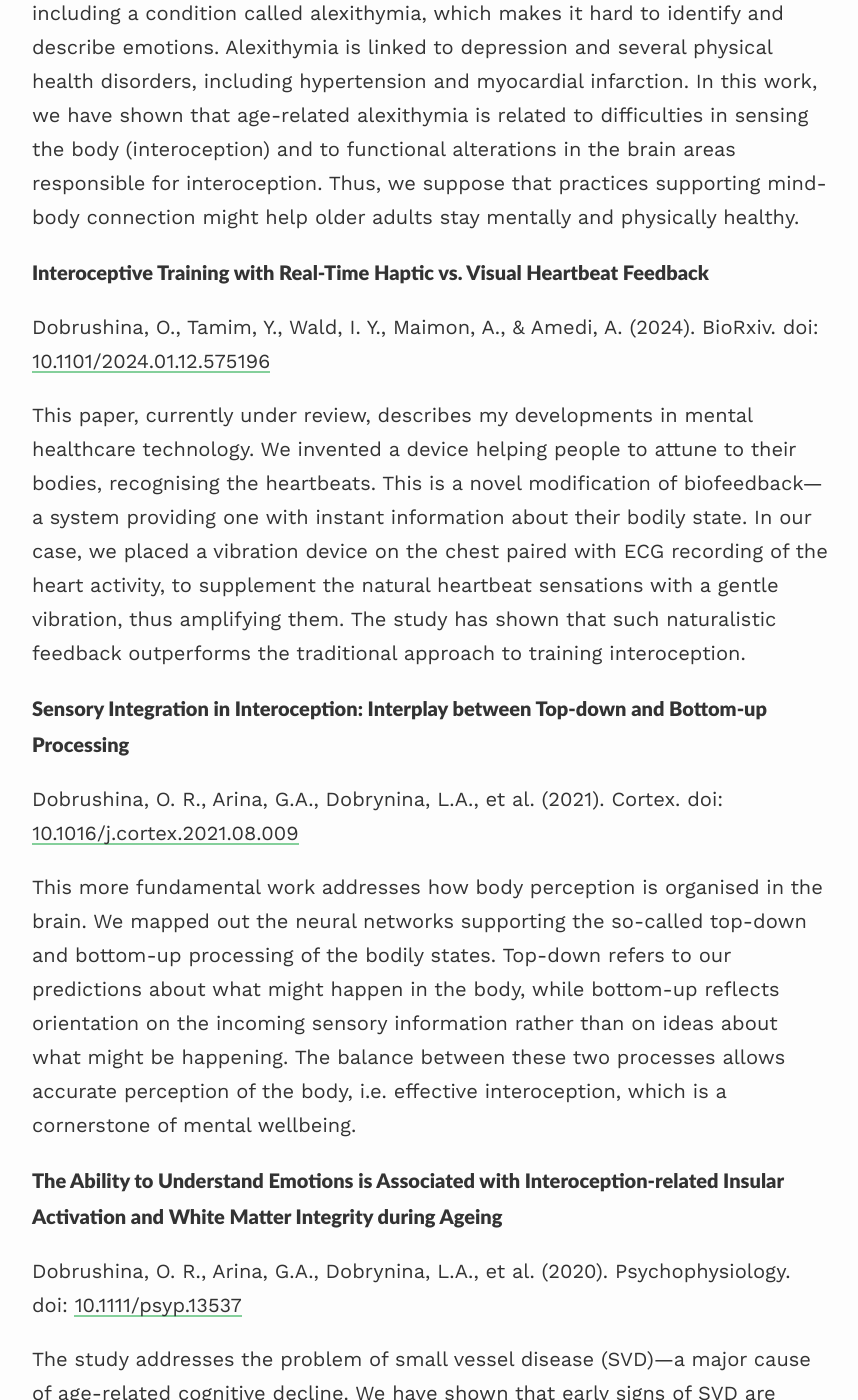
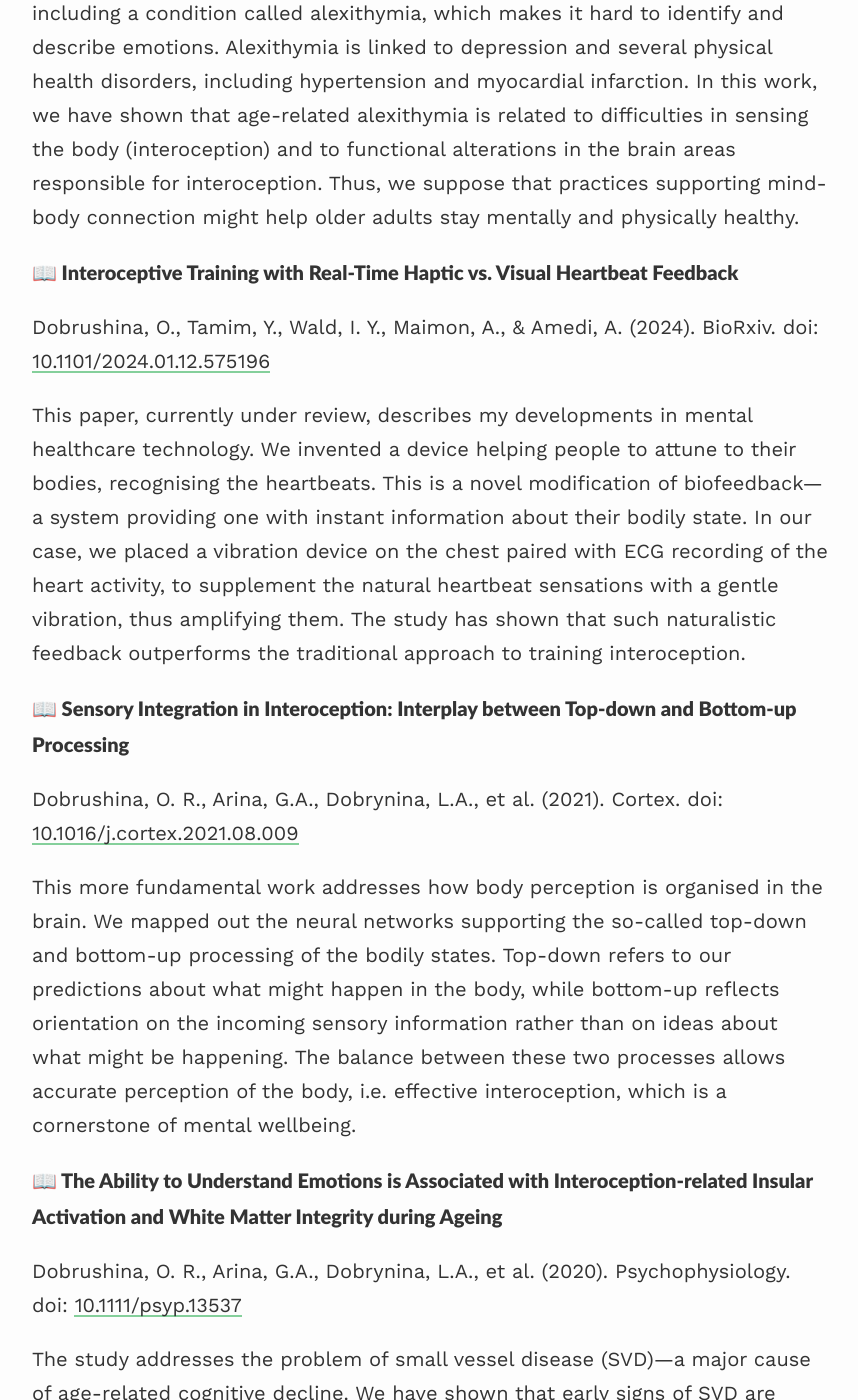
Before and after one commit to dobrushina/dobrushina.github.io, a Jekyll site: the page built from Research.md, in a window 1280 px wide and 1400 px high, scrolled down 669 px. Shown: the whole window, without its empty margins (208-1066 px from the left). Built offline with Jekyll 4.4.1, drawn with Linux system fonts in a browser that asks for light colours; nearby versions of some CDN libraries; part of the change alters nothing that is shown; some of the changed text lies outside the part shown.

Commit message:
book symbols

```diff
--- a/Research.md
+++ b/Research.md
@@ -7,34 +7,34 @@ published: true
 *As a researcher, I study how the brain-body connection influences our mental wellbeing to develop new therapeutic approaches for people whose brains work differently. I draw insight from psychology, neuroscience, and neurotechnology. Currently, I am based at the University of Strathclyde in Glasgow, in the Laboratory for Innovation in Autism.
 Below is a list of my main scientific works (out of 28 articles), with a plain language explanation of what and why we did. The full list can be found on [Google Scholar](https://scholar.google.com/citations?user=qFhYjmMAAAAJ&hl=en).*
 
-#### Age-Related Changes of Interoceptive Brain Networks: Implications for Interoception and Alexithymia
+#### &#128214; Age-Related Changes of Interoceptive Brain Networks: Implications for Interoception and Alexithymia
 Dobrushina, O. R., Dobrynina, L. A., Arina, G. A., et al. (2024). Emotion.
 doi: [10.1037/emo0001366](http://dx.doi.org/10.1037/emo0001366)
 
 As people age, they might experience changes in how they process emotions, including a condition called alexithymia, which makes it hard to identify and describe emotions. Alexithymia is linked to depression and several physical health disorders, including hypertension and myocardial infarction. In this work, we have shown that age-related alexithymia is related to difficulties in sensing the body (interoception) and to functional alterations in the brain areas responsible for interoception. Thus, we suppose that practices supporting mind-body connection might help older adults stay mentally and physically healthy.
 
 
-#### Interoceptive Training with Real-Time Haptic vs. Visual Heartbeat Feedback
+#### &#128214; Interoceptive Training with Real-Time Haptic vs. Visual Heartbeat Feedback
 Dobrushina, O., Tamim, Y., Wald, I. Y., Maimon, A., & Amedi, A. (2024). BioRxiv.
 doi: [10.1101/2024.01.12.575196](https://doi.org/10.1101/2024.01.12.575196)
 
 This paper, currently under review, describes my developments in mental healthcare technology. We invented a device helping people to attune to their bodies, recognising the heartbeats. This is a novel modification of biofeedback—a system providing one with instant information about their bodily state. In our case, we placed a vibration device on the chest paired with ECG recording of the heart activity, to supplement the natural heartbeat sensations with a gentle vibration, thus amplifying them. The study has shown that such naturalistic feedback outperforms the traditional approach to training interoception.
 
-#### Sensory Integration in Interoception: Interplay between Top-down and Bottom-up Processing
+#### &#128214; Sensory Integration in Interoception: Interplay between Top-down and Bottom-up Processing
 Dobrushina, O. R., Arina, G.A., Dobrynina, L.A., et al. (2021). Cortex.
 doi: [10.1016/j.cortex.2021.08.009](https://doi.org/10.1016/j.cortex.2021.08.009)
 
 This more fundamental work addresses how body perception is organised in the brain. We mapped out the neural networks supporting the so-called top-down and bottom-up processing of the bodily states. Top-down refers to our predictions about what might happen in the body, while bottom-up reflects orientation on the incoming sensory information rather than on ideas about what might be happening. The balance between these two processes allows accurate perception of the body, i.e. effective interoception, which is a cornerstone of mental wellbeing.
 
 
-#### The Ability to Understand Emotions is Associated with Interoception‐related Insular Activation and White Matter Integrity during Ageing
+#### &#128214; The Ability to Understand Emotions is Associated with Interoception‐related Insular Activation and White Matter Integrity during Ageing
 Dobrushina, O. R., Arina, G.A., Dobrynina, L.A., et al. (2020). Psychophysiology.
 doi: [10.1111/psyp.13537](https://doi.org/10.1111/psyp.13537)
 
 The study addresses the problem of small vessel disease (SVD)—a major cause of age-related cognitive decline. We have shown that early signs of SVD are more prevalent in people who have difficulties understanding their emotions, which is, in turn, related to lower activation of the insular cortex while attempting to listen to the body. This work has started our exploration of the importance of the mind-body connection for the mental wellbeing of older adults.
 
 
-#### Modulation of Intrinsic Brain Connectivity by Implicit Electroencephalographic Neurofeedback
+#### &#128214; Modulation of Intrinsic Brain Connectivity by Implicit Electroencephalographic Neurofeedback
 Dobrushina, O. R., Vlasova, R. M., Rumshiskaya, A. D., et al. (2020). Frontiers in Human Neuroscience.
 doi: [10.3389/fnhum.2020.00192](https://doi.org/10.3389/fnhum.2020.00192)
 
```
Also changed, not shown: Schema-Therapy.md (+5 -0 lines).
